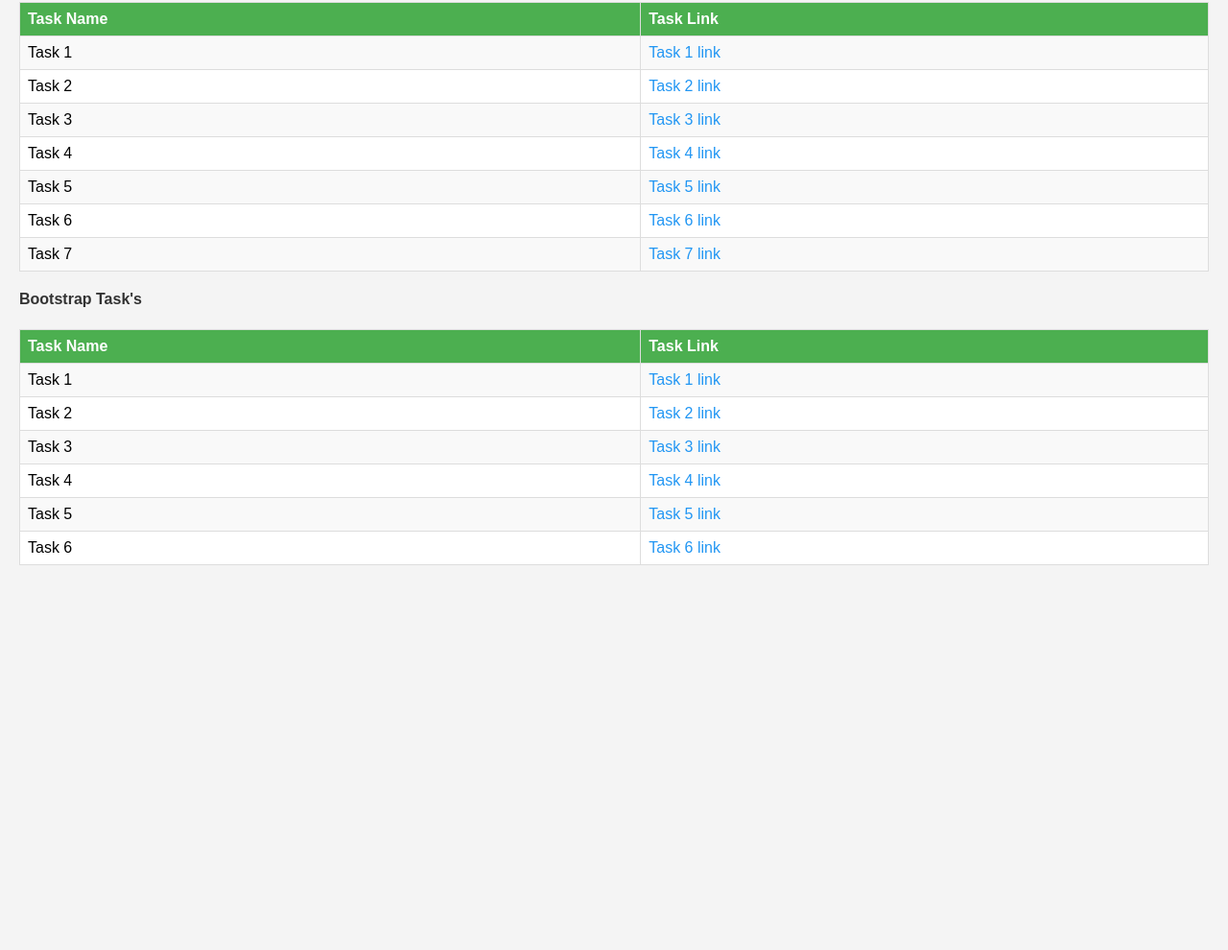
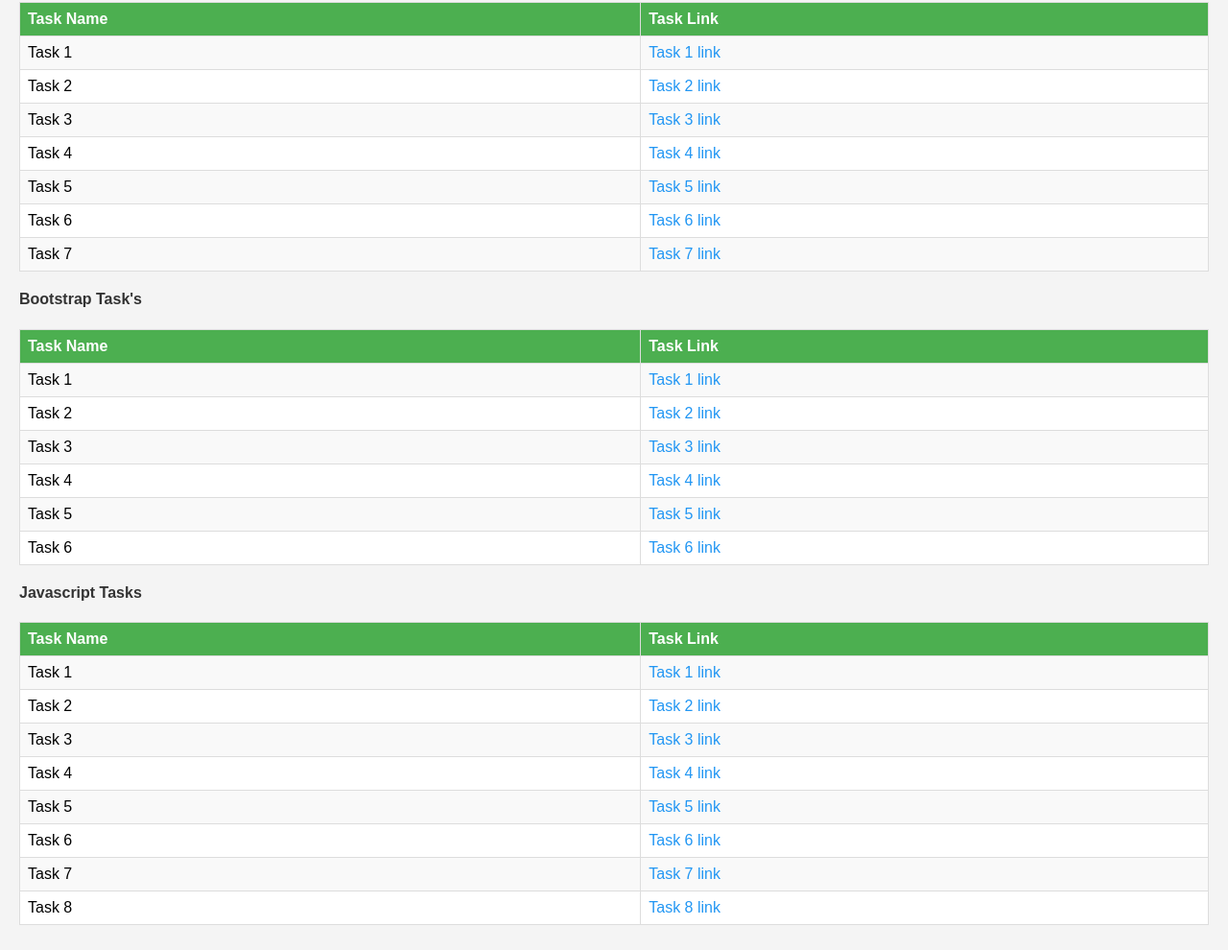
Before and after one commit to redmi11t/Mern-tasks, a plain HTML site: page index.html in a window 1280 px wide. Shown: the part 548-1538 px from the top of the page at 96% size. Before the commit the page ends 1177 px from the top, so only its background shows below. Drawn offline with Linux system fonts and the light colour scheme.

Commit message:
Mern-Tasks

```diff
--- a/index.html
+++ b/index.html
@@ -154,5 +154,44 @@
             <td><a href="./tasks/Bootstrap/bstask-6.html">Task 6 link</a></td>
         </tr>
     </table>
+    <h4>Javascript Tasks</h4>
+    <table>
+        <tr>
+            <th>Task Name</th>
+            <th>Task Link</th>
+        </tr>
+        <tr>
+            <td>Task 1</td>
+            <td><a href="./tasks/JsTasks/jstask1.html">Task 1 link</a></td>
+        </tr>
+        <tr>
+            <td>Task 2</td>
+            <td><a href="./tasks/JsTasks/jstask2.html">Task 2 link</a></td>
+        </tr>
+        <tr>
+            <td>Task 3</td>
+            <td><a href="./tasks/JsTasks/jstask3.html">Task 3 link</a></td>
+        </tr>
+        <tr>
+            <td>Task 4</td>
+            <td><a href="./tasks/JsTasks/jstask4.html">Task 4 link</a></td>
+        </tr>
+        <tr>
+            <td>Task 5</td>
+            <td><a href="./tasks/JsTasks/jstask5.html">Task 5 link</a></td>
+        </tr>
+        <tr>
+            <td>Task 6</td>
+            <td><a href="./tasks/JsTasks/jstask6.html">Task 6 link</a></td>
+        </tr>
+        <tr>
+            <td>Task 7</td>
+            <td><a href="./tasks/JsTasks/jstask7.html">Task 7 link</a></td>
+        </tr>
+        <tr>
+            <td>Task 8</td>
+            <td><a href="./tasks/JsTasks/jstask8.html">Task 8 link</a></td>
+        </tr>
+    </table>
 </body>
 </html>
```
